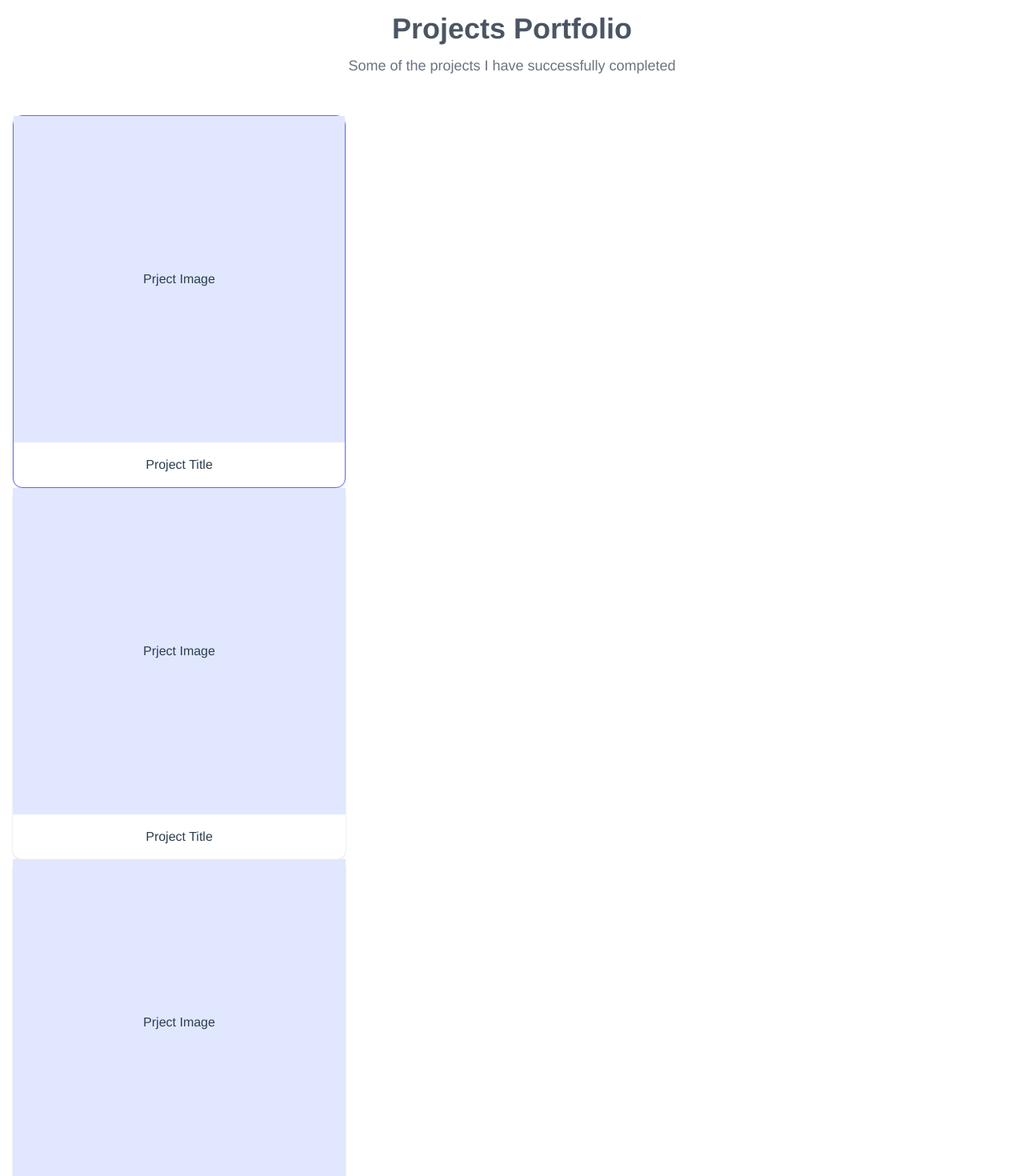
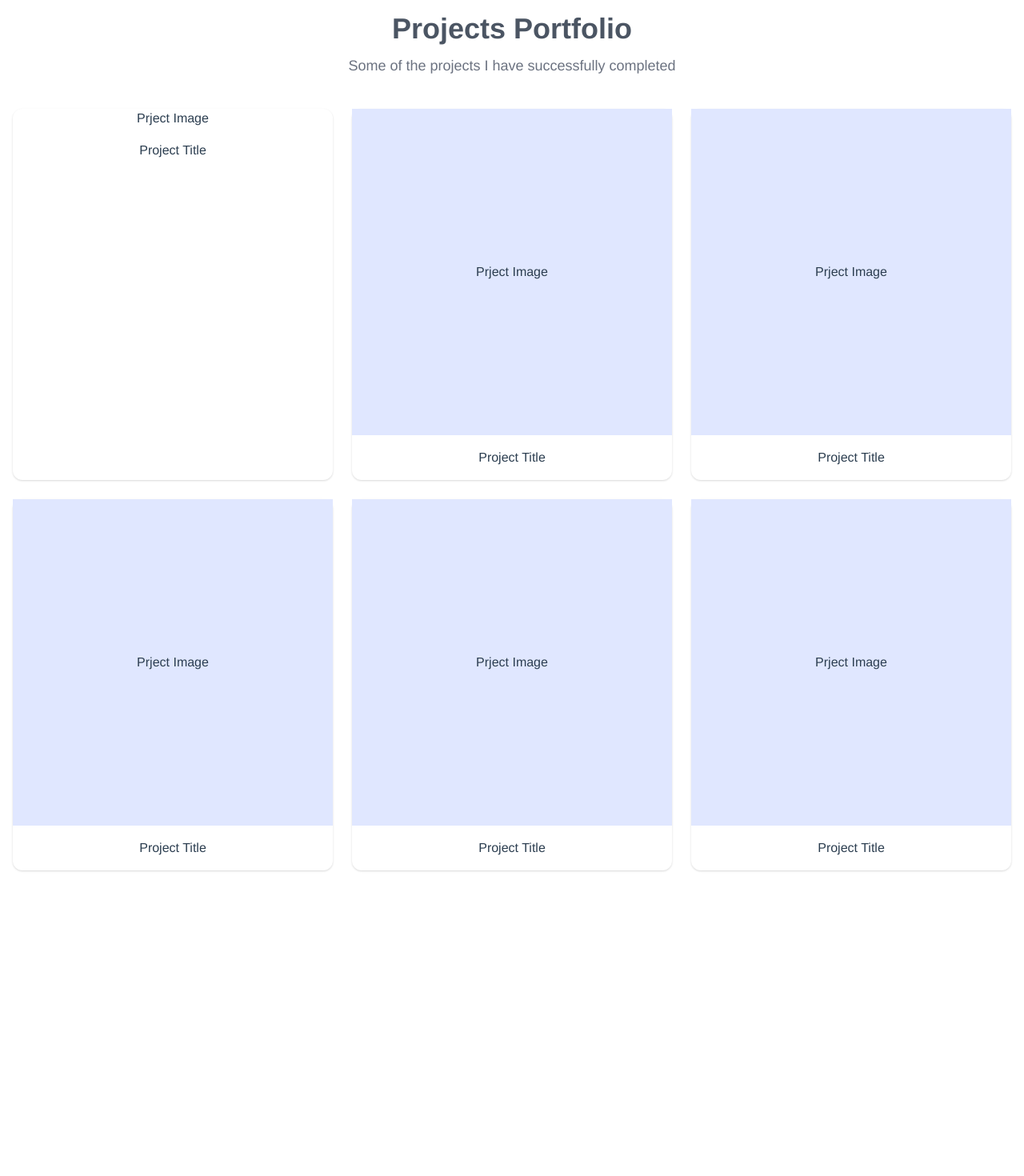
Before and after one commit to velvettouch1004/vuejs-tailwindcss-portfolio, a Vue app: page / in a window 1280 px wide. Shown: the part 920-2390 px from the top of the page at 80% size. Built offline with nearby package versions, Linux system fonts and the light colour scheme.

Commit message:
Home projects grid layout

```diff
--- a/src/components/Home.vue
+++ b/src/components/Home.vue
@@ -35,9 +35,17 @@
 					Some of the projects I have successfully completed
 				</p>
 			</div>
-			<div class="w-full flexh mt-12 gap-10">
+			<div class="w-full sm:grid sm:grid-cols-3 mt-10 sm:gap-6">
+				<div class="rounded-xl shadow cursor-pointer mb-6 sm:mb-0">
+					<div>
+						Prject Image
+					</div>
+					<div class="text-center px-4 py-4">
+						Project Title
+					</div>
+				</div>
 				<div
-					class="w-full md:w-1/3 border border-indigo-500 rounded-xl shadow cursor-pointer"
+					class="w-full rounded-xl shadow cursor-pointer mb-6 sm:mb-0"
 				>
 					<div class="bg-indigo-100 py-48">
 						Prject Image
@@ -46,7 +54,9 @@
 						Project Title
 					</div>
 				</div>
-				<div class="w-full md:w-1/3 rounded-xl shadow cursor-pointer">
+				<div
+					class="w-full rounded-xl shadow cursor-pointer mb-6 sm:mb-0"
+				>
 					<div class="bg-indigo-100 py-48">
 						Prject Image
 					</div>
@@ -54,7 +64,9 @@
 						Project Title
 					</div>
 				</div>
-				<div class="w-full md:w-1/3 rounded-xl shadow cursor-pointer">
+				<div
+					class="w-full rounded-xl shadow cursor-pointer mb-6 sm:mb-0"
+				>
 					<div class="bg-indigo-100 py-48">
 						Prject Image
 					</div>
@@ -62,7 +74,9 @@
 						Project Title
 					</div>
 				</div>
-				<div class="w-full md:w-1/3 rounded-xl shadow cursor-pointer">
+				<div
+					class="w-full rounded-xl shadow cursor-pointer mb-6 sm:mb-0"
+				>
 					<div class="bg-indigo-100 py-48">
 						Prject Image
 					</div>
@@ -70,15 +84,9 @@
 						Project Title
 					</div>
 				</div>
-				<div class="w-full md:w-1/3 rounded-xl shadow cursor-pointer">
-					<div class="bg-indigo-100 py-48">
-						Prject Image
-					</div>
-					<div class="text-center px-4 py-4">
-						Project Title
-					</div>
-				</div>
-				<div class="w-full md:w-1/3 rounded-xl shadow cursor-pointer">
+				<div
+					class="w-full rounded-xl shadow cursor-pointer mb-6 sm:mb-0"
+				>
 					<div class="bg-indigo-100 py-48">
 						Prject Image
 					</div>
```
